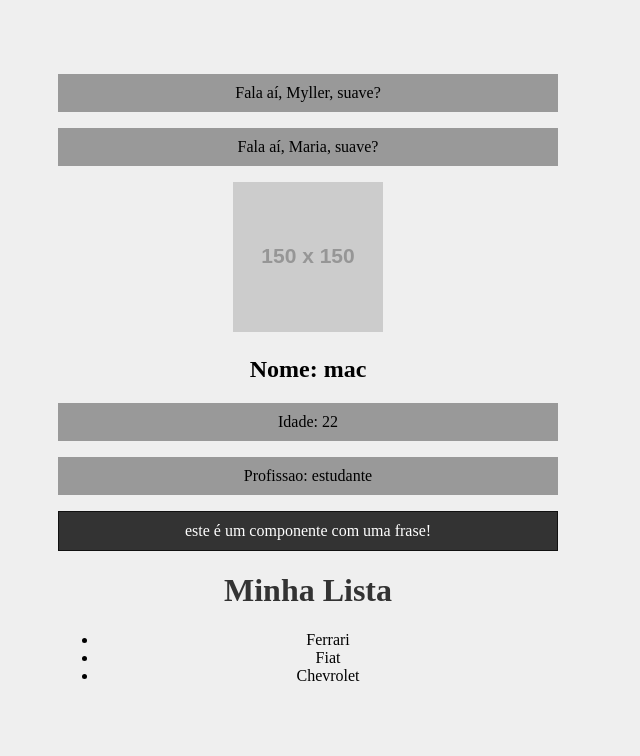
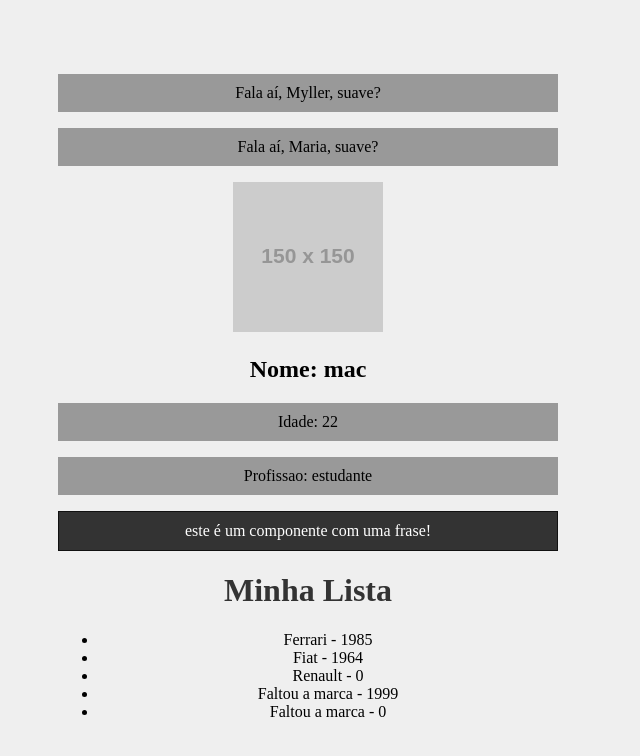
Before and after one commit to myller-silva/React, a React (Create React App) app in the folder meu-projeto/: page / in a window 1280 px wide. Shown: the top 756 px of the page, without its empty margins (0-640 px from the left). Built offline with nearby package versions, Linux system fonts and the light colour scheme.

Commit message:
avançando em props

```diff
--- a/meu-projeto/src/App.js
+++ b/meu-projeto/src/App.js
@@ -1,5 +1,5 @@
 import './App.css';
-import HelloWorld from './components/HelloWorld';
+// import HelloWorld from './components/HelloWorld';
 import SayMyName from './components/SayMyName';
 import Pessoa from './components/Pessoa';
 import Frase from './components/Frase';
--- a/meu-projeto/src/components/Item.js
+++ b/meu-projeto/src/components/Item.js
@@ -1,7 +1,24 @@
-function Item(props) {
+
+import PropTypes from 'prop-types';
+
+function Item({marca, ano_lancamento}) {
     return (
-        <li>{props.marca}</li>
+        <li>{marca} - {ano_lancamento}</li>
     )
 }
 
+// acessa-se a propriedade com p minusculo
+Item.propTypes = {
+    // definindo marca como string
+    marca: PropTypes.string,
+    // definindo ano_lancamento como number e exigindo que ele seja requirido
+    ano_lancamento: PropTypes.number.isRequired,
+}
+
+Item.defaultProps = {
+    marca: "Faltou a marca",
+    ano_lancamento: 0,
+}
+
+
 export default Item;
--- a/meu-projeto/src/components/List.js
+++ b/meu-projeto/src/components/List.js
@@ -6,12 +6,16 @@ function List() {
         <>
             <h1>Minha Lista</h1>
             <ul>
-                <Item marca="Ferrari"></Item>
-                <Item marca="Fiat"></Item>
-                <Item marca="Chevrolet"></Item>
+                <Item marca="Ferrari" ano_lancamento={1985}></Item>
+                <Item marca="Fiat" ano_lancamento={1964}></Item>
+                <Item marca="Renault" ></Item>
+                <Item ano_lancamento={1999}></Item>
+                <Item ></Item>
+
             </ul>
         </>
     )
 }
 
+
 export default List;
```
